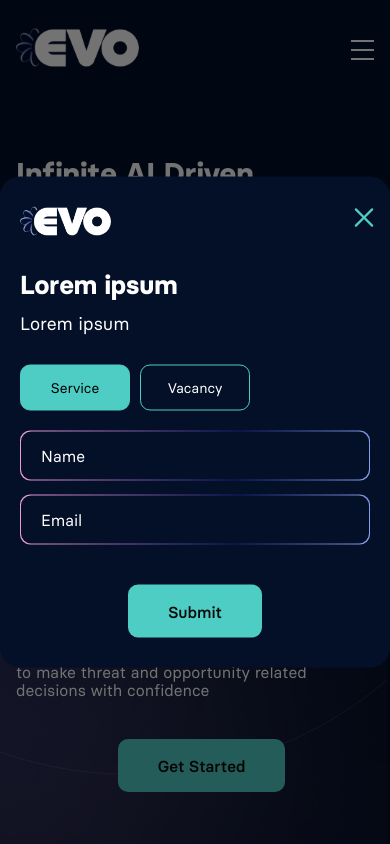
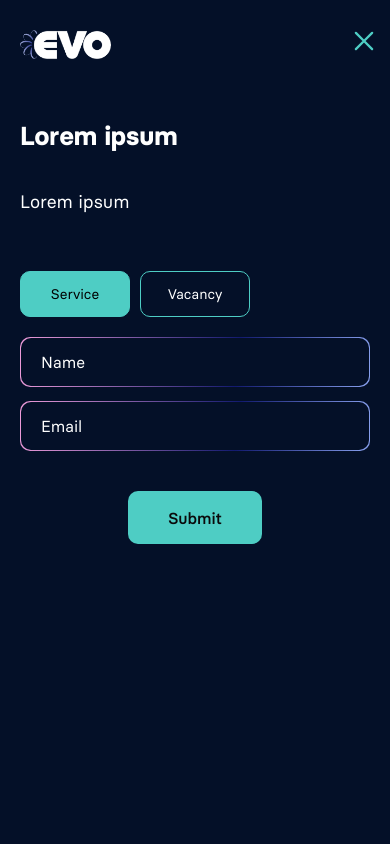
Before and after one commit to masha-girya/evoplay-landong-spunch-agency, a Next.js app in the folder frontend/: page / in a window 390 px wide. Both pictures are taken after a click on the button "Get Started". Shown: the top 844 px of the page. Built offline with nearby package versions, Linux system fonts and the light colour scheme.

Commit message:
[*] final review fixes

```diff
--- a/frontend/src/components/banner/index.module.scss
+++ b/frontend/src/components/banner/index.module.scss
@@ -10,7 +10,7 @@
 
   @include mixins.devices(tablet) {
     padding-top: 95px;
-    height: max-content;
+    min-height: auto;
   }
 
   &__imgBox {
@@ -20,8 +20,17 @@
     display: flex;
     flex-direction: column;
 
-    @include mixins.devices(tablet) {
+    @include mixins.devices(smallDesk) {
       display: none;
+    }
+
+    &_mob {
+      height: 50%;
+      width: 100%;
+      display: flex;
+      flex-direction: column;
+      justify-content: center;
+      align-items: flex-end;
     }
   }
 
@@ -35,11 +44,11 @@
 
     &_mob {
       display: none;
-      width: 130px;
+      width: 89px;
       margin: 0 auto;
       animation: shieldAnimation 4s linear infinite;
 
-      @include mixins.devices(tablet) {
+      @include mixins.devices(smallDesk) {
         display: flex;
       }
     }
@@ -54,9 +63,10 @@
     &_mob {
       display: none;
 
-      @include mixins.devices(tablet) {
+      @include mixins.devices(smallDesk) {
         display: flex;
-        width: 100%;
+        width: max-content;
+        height: 122px;
       }
     }
   }
@@ -66,21 +76,30 @@
     z-index: 3;
     padding-left: 64px;
 
+    @include mixins.devices(smallDesk) {
+      width: 100%;
+    }
+
     @include mixins.devices(tablet) {
       display: flex;
       flex-direction: column;
       align-items: center;
       padding-left: 16px;
+      width: auto;
+      justify-content: space-between;
       padding-bottom: 60px;
-      padding-top: 60px;
+      padding-top: 40px;
+      height: 100%;
     }
 
     h1 {
       @include mixins.mainTitle();
       margin-bottom: 26px;
+      position: relative;
+      z-index: 1;
 
       @include mixins.devices(tablet) {
-        margin-bottom: 40px;
+        margin-bottom: 0;
       }
     }
 
@@ -92,7 +111,8 @@
 
       @include mixins.devices(tablet) {
         padding-right: 16px;
-        margin-top: 40px;
+        margin-top: 0;
+        margin-bottom: 0;
       }
     }
   }
--- a/frontend/src/components/banner/index.tsx
+++ b/frontend/src/components/banner/index.tsx
@@ -30,6 +30,7 @@ export const Banner = () => {
       <div className={styles.elements__circleBottom}></div>
       <div className={styles.banner__text}>
         <h1>Infinite AI Driven Intelligence</h1>
+        <div className={styles.banner__imgBox_mob}>
           <img
             className={styles.banner__shieldImg_mob}
             src={ShieldImg.src}
@@ -42,6 +43,7 @@ export const Banner = () => {
             alt="Robot's hand image"
             loading="lazy"
           />
+        </div>
         <p>
           EVO provides infinite AI driven Intelligence for National Security and
           corporate organizations to make threat and opportunity related
--- a/frontend/src/components/footer/index.module.scss
+++ b/frontend/src/components/footer/index.module.scss
@@ -5,6 +5,8 @@
   position: relative;
 
   &__container {
+    position: relative;
+    z-index: 1;
     padding: 40px 64px 0;
     display: flex;
     flex-direction: column;
@@ -59,13 +61,29 @@
         margin-bottom: 16px;
       }
 
-      a {
+      &__item {
         svg {
-          border-radius: 50%;
-          transition: all .3s ease;
+          path, rect {
+            transition: all .3s ease-in-out;
+          }
 
           &:hover {
-            box-shadow: 0px 4px 46px 0px #FFF;
+            path {
+              fill: #4ECDC4;
+            }
+          }
+        }
+
+        &_twitter {
+          svg {
+            &:hover {
+              path {
+                fill: black;
+              }
+              rect {
+                fill: #4ECDC4;
+              }
+            }
           }
         }
       }
--- a/frontend/src/components/footer/index.tsx
+++ b/frontend/src/components/footer/index.tsx
@@ -6,6 +6,7 @@ import styles from "./index.module.scss";
 import Logo from "src/assets/images/Logo.png";
 import BackgroundImg from "./assets/Background.png";
 import BackgroundMobImg from "./assets/BackgroundMob.png";
+import classNames from "classnames";
 
 export const Footer = () => {
   const { isTablet, isMobile } = useDevice();
@@ -28,7 +29,14 @@ export const Footer = () => {
           </div>
           <div className={styles.footer__bottom__socials}>
             {SOCIALS.map((item) => (
-              <a key={item.title} href={item.link} title={item.title}>
+              <a
+                key={item.title}
+                href={item.link}
+                title={item.title}
+                className={classNames(styles.footer__bottom__socials__item, {
+                  [styles.footer__bottom__socials__item_twitter]: item.title.includes("Twitter")
+                })}
+              >
                 {item.Icon}
               </a>
             ))}
--- a/frontend/src/components/header/index.module.scss
+++ b/frontend/src/components/header/index.module.scss
@@ -55,60 +55,34 @@
   display: none;
 
   @include mixins.devices(mobile) {
-    display: block;
+    display: flex;
+    flex-direction: column;
+    justify-content: space-between;
   }
 
-  input {
-    position: absolute;
-    top: -3px;
-    left: -3px;
+  &__1, &__2, &__3 {
+    height: 2px;
     width: 100%;
-    height: 100%;
-    z-index: 1;
-    opacity: 0;
-    cursor: pointer;
+    background-color: #FBFBFB;
+    border-radius: 20px;
+    transition: all .3s ease;
+  }
 
-    &:checked {
-      + .burger {
-        width: 20px;
-      }
-      + span {
-        background: transparent;
-
-        &:after {
-          top: 12px;
-          transform: rotate(45deg) translate(-1px, -12px);
-        }
-
-        &:before {
-          top: -12px;
-          transform: rotate(-45deg) translate(-4px, 16px);
-        }
-      }
+  &__1 {
+    &_open {
+      transform: translateY(8px) rotate(-45deg) scale(1.1);
     }
   }
 
-  span {
-    position: absolute;
-    width: 100%;
-    height: 2px;
-    background: #fff;
-    margin-top: 9px;
-    transition: all 0.1s;
+  &__3 {
+    &_open {
+      transform: translateY(-10px) rotate(45deg) scale(1.1);
+    }
+  }
 
-    &:before,
-    &:after {
-      content: "";
-      position: absolute;
-      width: 100%;
-      height: 2px;
-      background: #fff;
-      top: -9px;
-      transition: all 0.3s;
-    }
-
-    &:after {
-      top: 9px;
+  &__2 {
+    &_open {
+      opacity: 0;
     }
   }
 }
--- a/frontend/src/components/header/index.tsx
+++ b/frontend/src/components/header/index.tsx
@@ -40,9 +40,14 @@ export const Header = () => {
         <a href="/" className={styles.header__logo}>
           <img src={Logo.src} alt="EVO Logo" />
         </a>
-        <div className={styles.burger}>
-          <input type="checkbox" checked={menuOpen} onChange={handleMobileMenu} />
-          <span></span>
+        <div className={styles.burger} onClick={handleMobileMenu}>
+          {Array(3).fill(0).map((item, i) => (
+            <div
+            className={classNames(styles[`burger__${i + 1}`], {
+              [styles[`burger__${i + 1}_open`]]: menuOpen,
+            })}
+          ></div>
+          ))}
         </div>
         <Nav />
       </div>
@@ -55,11 +60,11 @@ export const Header = () => {
           <Nav isMobMenu closeMenu={handleMobileMenu} />
         </div>
         <div className={styles.mobMenu__socials}>
-            {SOCIALS.map((item) => (
-              <a key={item.title} href={item.link} title={item.title}>
-                {item.Icon}
-              </a>
-            ))}
+          {SOCIALS.map((item) => (
+            <a key={item.title} href={item.link} title={item.title}>
+              {item.Icon}
+            </a>
+          ))}
         </div>
       </div>
     </header>
--- a/frontend/src/components/modal/index.module.scss
+++ b/frontend/src/components/modal/index.module.scss
@@ -21,15 +21,9 @@
 
     @include mixins.devices(tablet) {
       width: 100%;
-    }
-
-    &_fullScreen {
-      @include mixins.devices(tablet) {
-        width: 100%;
-        height: 100%;
-        border-radius: 0;
-        overflow-y: scroll;
-      }
+      height: 100%;
+      overflow-y: scroll;
+      border-radius: 0;
     }
   }
 }
--- a/frontend/src/components/modal/index.tsx
+++ b/frontend/src/components/modal/index.tsx
@@ -10,15 +10,13 @@ interface IModal {
   isOpen: boolean;
   isOpenCallback: (state: boolean) => void;
   clickOutside?: () => void;
-  isFullScreen?: boolean;
 }
 
 export const Modal: React.FC<IModal> = (props) => {
-  const { isOpen, isFullScreen, isOpenCallback, clickOutside } = props;
+  const { isOpen, isOpenCallback, clickOutside } = props;
 
   const [open, setOpen] = useState(isOpen);
   const ref = useRef(null);
-  const { isMobile } = useDevice();
   const transRef = useRef(null);
   const duration = 200;
 
@@ -81,9 +79,7 @@ export const Modal: React.FC<IModal> = (props) => {
         >
           <div
             ref={ref}
-            className={classNames(styles.modal__body, {
-              [styles.modal__body_fullScreen]: isFullScreen,
-            })}
+            className={styles.modal__body}
           >
             {props.children}
           </div>
--- a/frontend/src/components/modals-ui/contact-us-modal/index.module.scss
+++ b/frontend/src/components/modals-ui/contact-us-modal/index.module.scss
@@ -8,7 +8,7 @@
   @include mixins.devices(tablet) {
     width: 100%;
     max-width: 360px;
-    height: auto;
+    height: 100%;
     min-width: 100%;
     padding: 30px 20px;
   }
@@ -37,6 +37,13 @@
   }
 
   &__main {
+    @include mixins.devices(tablet) {
+      height: calc(100% - 95px);
+      display: flex;
+      flex-direction: column;
+      justify-content: space-evenly;
+    }
+
     h1 {
       @include mixins.blockTitle();
       font-size: 40px;
@@ -58,6 +65,10 @@
     }
 
     &__form {
+      @include mixins.devices(tablet) {
+        height: 70%;
+      }
+
       &__types {
         display: flex;
         column-gap: 10px;
--- a/frontend/src/components/nav/index.module.scss
+++ b/frontend/src/components/nav/index.module.scss
@@ -28,16 +28,17 @@
   }
 
   &__item {
-    text-shadow: none;
-    transition: all .3s ease;
+    a {
+      transition: color .3s ease-in-out;
 
-    &:hover {
-      text-shadow: 0px 0px 20px #FFF;
-    }
+      &:hover {
+        color: #4ECDC4;
+      }
 
-    @include mixins.devices(tablet) {
-      &:hover {
-        text-shadow: none;
+      @include mixins.devices(tablet) {
+        &:hover {
+          color: #FFFFFF;
+        }
       }
     }
 
--- a/frontend/src/components/services/service/index.module.scss
+++ b/frontend/src/components/services/service/index.module.scss
@@ -1,17 +1,22 @@
 @use "src/styles/mixins.scss" as mixins;
+
+.serviceContainer {
+  height: 398px;
+  margin-bottom: 60px;
+
+  @include mixins.devices(tablet) {
+    height: 248px;
+    margin: 0 16px 60px;
+  }
+}
 
 .service {
   position: relative;
   height: 400px;
   border-radius: 20px;
-  margin-bottom: 60px;
   border: 1px solid transparent;
+  height: 100%;
   @include mixins.borderRounded(20px);
-
-  @include mixins.devices(tablet) {
-    height: 248px;
-    margin: 0 16px 60px;
-  }
 
   &__box {
     height: 100%;
--- a/frontend/src/components/services/service/index.tsx
+++ b/frontend/src/components/services/service/index.tsx
@@ -28,18 +28,15 @@ export const Service: React.FC<IService> = (props) => {
   };
 
   return (
-    <section className={styles.service}>
-      <Transition
-        in={currService !== null}
-        nodeRef={transRef}
-        timeout={duration}
+    <div className={styles.serviceContainer}>
+      <Transition in={currService !== null} nodeRef={transRef} timeout={duration}>
+        {(state) => (
+          <section
+            style={{ ...defaultStyles, ...transitionStyles[state] }}
+            ref={transRef}
+            className={styles.service}
           >
-        {(state) => (
-          <div
-            ref={transRef}
-            className={styles.service__box}
-            style={{ ...defaultStyles, ...transitionStyles[state] }}
-          >
+            <div className={styles.service__box}>
               {currService && (
                 <img
                   src={currService.image.src}
@@ -52,8 +49,9 @@ export const Service: React.FC<IService> = (props) => {
                 <p>{currService?.imageText}</p>
               </div>
             </div>
+          </section>
         )}
       </Transition>
-    </section>
+    </div>
   );
 };
```
Lines whose indentation alone changed are shown as unchanged.
